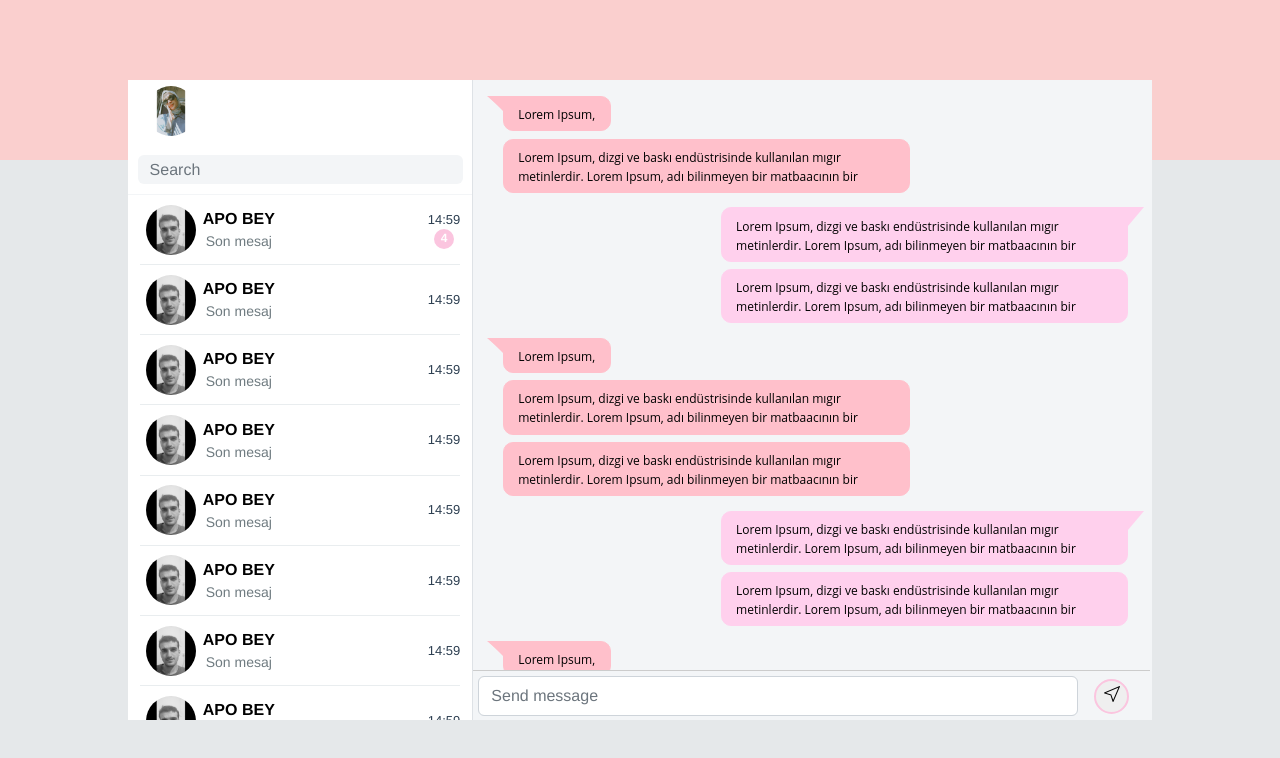
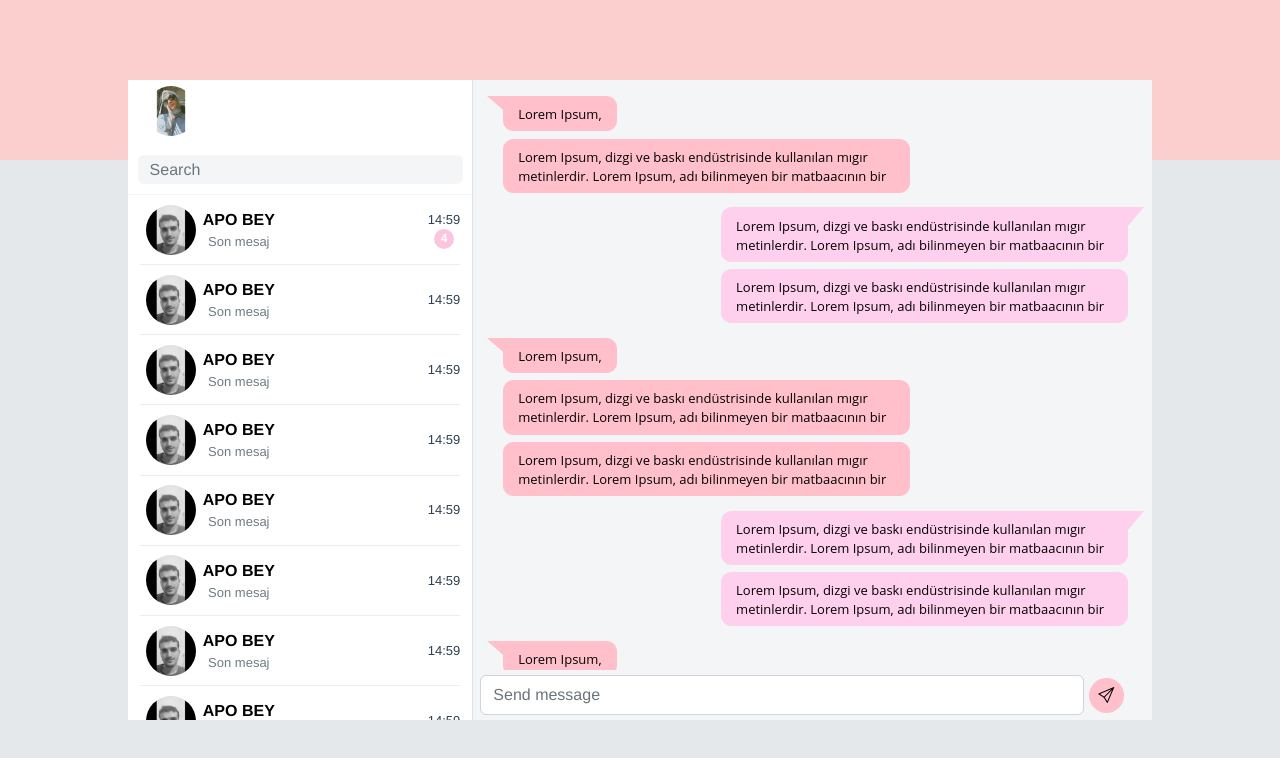
Before and after one commit to meryemisik/messages-app, a Vue app: page /messages in a window 1280 px wide. Shown: the top 758 px of the page. Built offline with nearby package versions, Linux system fonts and the light colour scheme.

Commit message:
updated general view

```diff
--- a/src/assets/css/messages.scss
+++ b/src/assets/css/messages.scss
@@ -32,22 +32,6 @@
     .message-page-content-left-scroll {
         overflow-y: auto !important;
         height: calc(100% - 50px);
-
-        &::-webkit-scrollbar {
-            width: 6px;
-
-            &-track {
-                background: #fff;
-            }
-
-            &-thumb {
-                background: #f3f5f7;
-
-                &:hover {
-                    background: #f3f5f7;
-                }
-            }
-        }
     }
 
     .message-page-content-list {
@@ -98,7 +82,7 @@
 
         .message-page-content-message-content {
             color: hsl(200deg 7% 47%);
-            font-size: 14px;
+            font-size: 13px;
         }
 
         .message-page-content-coming-message-list {
@@ -132,23 +116,27 @@
     .message-content {
         margin-bottom: 0 !important;
         .message-search{
-           border-top: 1px solid #ccc;
+            margin-left: -10px;
            width: 98%;
             display: flex;
             justify-content: flex-start;
             align-items: center;
             padding: 5px;
             .send-button{
-                border:2px solid #fbc5df;
-                height: 35px;
-                width: 35px;
-                border-radius: 100%;
-                font-weight: bold;
-                margin-left: 1em;
+                border: 0;
+    height: 35px;
+    width: 35px;
+    border-radius: 100%;
+    font-weight: 700;
+    margin-left: 5px;
+    background: pink;
+    display: flex;
+    align-items: center;
+    justify-content: center;
             }
            .form-control{
             height: 40px ;
-            width: 90%;
+            flex:1;
             &:focus {
                 outline: none !important;
                 box-shadow: none !important;
@@ -157,6 +145,7 @@
            }
         }
         .message-list{
+
             height:calc(100% - 50px);
             //padding: 1em;
             padding-top: 1em;
@@ -164,21 +153,21 @@
             padding-right: 1.5em;
             overflow-y: auto;
         }
-        &::-webkit-scrollbar {
-            width: 6px;
+        // &::-webkit-scrollbar {
+        //     width: 6px;
 
-            &-track {
-                background: #fff;
-            }
+        //     &-track {
+        //         background: #fff;
+        //     }
 
-            &-thumb {
-                background: #f3f5f7;
+        //     &-thumb {
+        //         background: #f3f5f7;
 
-                &:hover {
-                    background: #f3f5f7;
-                }
-            }
-        }
+        //         &:hover {
+        //             background: #f3f5f7;
+        //         }
+        //     }
+        // }
 
         &-incoming {
             position: relative;
@@ -196,7 +185,7 @@
             display: block;
 
             span {
-                font-size: 12px;
+                font-size: 13px;
                 color: black;
                 padding: 0;
                 width: 100%;
@@ -217,15 +206,7 @@
 
                 }
 
-                &:after {
-                    content: '';
-                    position: absolute;
-                    border-top: 15px solid pink;
-                    border-left: 15px solid transparent;
-                    border-right: 15px solid transparent;
-                    top: 0;
-                    left: -15px;
-                }
+
             }
 
             + .message-content-sending{
@@ -268,7 +249,7 @@
             padding:0.5em 1em;
             display: block;
             span {
-                font-size: 12px;
+                font-size: 13px;
 
                 color: black;
                 padding: 0;
@@ -286,15 +267,6 @@
                 right: -17px;
             }
 
-            &:after {
-                content: '';
-                position: absolute;
-                border-top: 15px solid #ffd0ed;;
-                border-left: 15px solid transparent;
-                border-right: 15px solid transparent;
-                top: 0;
-                right: -15px;
-            }
            }
            + .message-content-incoming{
                margin-top: 1em;
@@ -310,15 +282,6 @@
 
             }
 
-            &:after {
-                content: '';
-                position: absolute;
-                border-top: 15px solid pink;
-                border-left: 15px solid transparent;
-                border-right: 15px solid transparent;
-                top: 0;
-                left: -15px;
-            }
            }
         }
     }
--- /dev/null
+++ b/src/assets/css/style.scss
@@ -0,0 +1,17 @@
+.thin-scrollbar {
+    &::-webkit-scrollbar {
+            width: 6px;
+
+            &-track {
+                background: #fff;
+            }
+
+            &-thumb {
+                background: #f3f5f7;
+
+                &:hover {
+                    background: #f3f5f7;
+                }
+            }
+        }
+}
--- a/src/main.js
+++ b/src/main.js
@@ -5,5 +5,6 @@ import BootstrapVue3 from "bootstrap-vue-3";
 import "bootstrap/dist/css/bootstrap.css";
 import "bootstrap-vue-3/dist/bootstrap-vue-3.css";
 import "simple-line-icons"
+import "./assets/css/style.scss"
 const app = createApp(App);
 createApp(App).use(router).use(BootstrapVue3).mount("#app");
--- a/src/views/Messages.vue
+++ b/src/views/Messages.vue
@@ -22,7 +22,7 @@
               />
             </div>
 
-            <div class="message-page-content-left-scroll">
+            <div class="message-page-content-left-scroll thin-scrollbar">
               <div class="col-12 message-page-content-messages-list">
                 <div class="message-page-content-coming-message-picture">
                   <img
@@ -208,7 +208,7 @@
           </div>
         </div>
         <div class="col-8 message-content">
-         <div class="message-list">
+         <div class="message-list thin-scrollbar">
           <div class="flex-column" >
             <div class="message-content-incoming">
               <span>
@@ -334,8 +334,8 @@
             </div>
           </div>
          </div>
-         <div class="row">
-          <div class="col-12 message-search">
+         <div class="">
+          <div class="message-search">
               <input
                 class="form-control"
                 type="search"
@@ -343,7 +343,7 @@
                 aria-label="Search"
                 size="small"
               />
-              <button class="send-button"> <i class="icon-cursor "></i></button>
+              <button class="send-button"> <i class="icon-paper-plane "></i></button>
 
 
             </div>
```
